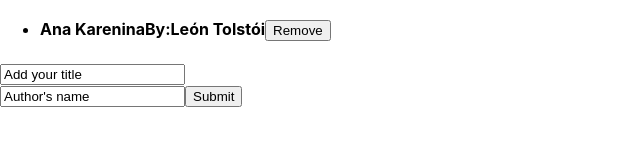
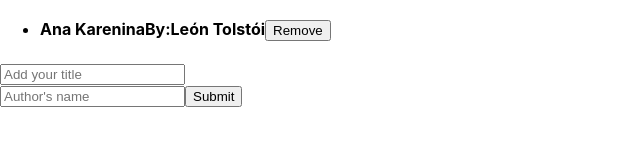
Before and after one commit to SunnySparks/bookstore, a React (Create React App) app: page / in a window 1280 px wide. Shown: the part 205-350 px from the top of the page, without its empty margins (0-640 px from the left). Built offline with nearby package versions, Linux system fonts and the light colour scheme.

Commit message:
Create dispatch for book addition

```diff
--- a/src/components/BookForm.js
+++ b/src/components/BookForm.js
@@ -1,15 +1,30 @@
 import '../App.css';
 import React from 'react';
+import { useDispatch } from 'react-redux';
+import { addBook } from '../redux/books/books';
 
-const BookForm = () => (
+const BookForm = () => {
+  const dispatch = useDispatch();
+
+  const handleSubmit = (e) => {
+    const bookTitle = e.target.title.value;
+    const bookAuthor = e.target.author.value;
+    const id = Date.now();
+    e.target.title.value = '';
+    e.target.author.value = '';
+    dispatch(addBook({ title: bookTitle, author: bookAuthor, id }));
+  };
+
+  return (
     <div>
-    <form action="/action_page.php">
-      <input type="text" name="title" value="Add your title" />
+      <form onSubmit={(e) => { e.preventDefault(); handleSubmit(e); }}>
+        <input type="text" name="title" placeholder="Add your title" />
         <br />
-      <input type="text" name="Author" value="Author's name" />
+        <input type="text" name="author" placeholder="Author's name" />
         <input type="submit" value="Submit" />
       </form>
     </div>
   );
+};
 
 export default BookForm;
--- a/src/components/BookList.js
+++ b/src/components/BookList.js
@@ -4,6 +4,7 @@ import { useDispatch } from 'react-redux';
 import { removeBook } from '../redux/books/books';
 
 const BookList = () => {
+  const dispatch = useDispatch();
   const bookList = [
     {
       id: Date.now(),
@@ -21,7 +22,6 @@ const BookList = () => {
       author: 'León Tolstói',
     },
   ];
-  const dispatch = useDispatch();
 
   const handleRemove = (id) => {
     dispatch(removeBook(id));
```
Lines whose indentation alone changed are shown as unchanged.
